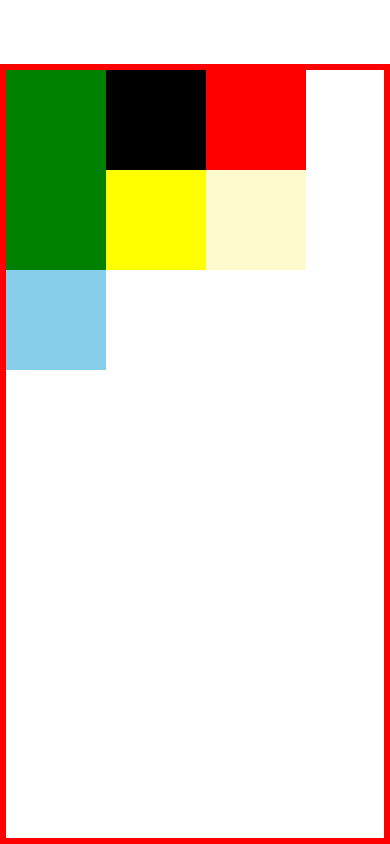
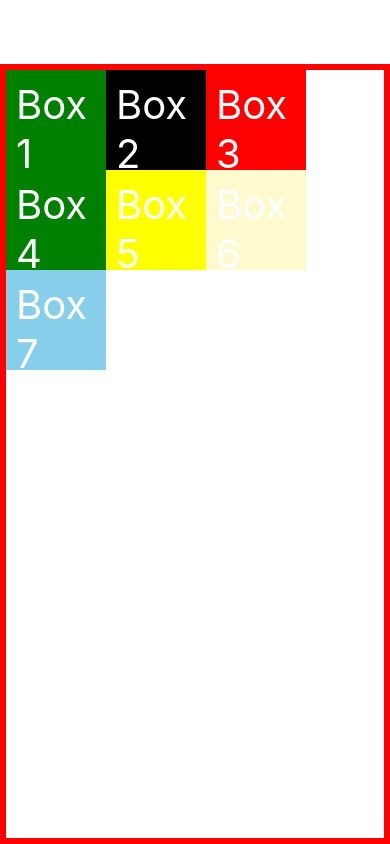
Before and after one commit to TimiMaliki/React-naive, a React Native app in the folder Tutorial/CoreComponents/: screen / in a window 390 px wide. Built offline with nearby package versions, Linux system fonts and the light colour scheme.

Commit message:
tutotial : flex-wrap

```diff
--- a/Tutorial/CoreComponents/App.js
+++ b/Tutorial/CoreComponents/App.js
@@ -22,13 +22,13 @@ const styles = StyleSheet.create({
 export default function App() {
   return (
     <View style={[styles.text, styles.container]}>
-      <Box style={{ backgroundColor: "green",}}>  Box 1 </Box>
-      <Box style={{ backgroundColor: "black",}}> Box 2</Box>
-      <Box style={{ backgroundColor: "red",}}> Box 3 </Box>
-      <Box style={{ backgroundColor: "green"}}> Box 4 </Box>
-      <Box style={{ backgroundColor: "yellow"}}> Box 5 </Box>
-      <Box style={{ backgroundColor: "lemonchiffon"}}> Box 6 </Box>
-      <Box style={{ backgroundColor: "skyblue"}}> Box 7 </Box>
+      <Box style={{ backgroundColor: "green" }} Children="Box 1" />
+      <Box style={{ backgroundColor: "black" }} Children="Box 2" />
+      <Box style={{ backgroundColor: "red" }} Children="Box 3" />
+      <Box style={{ backgroundColor: "green" }} Children="Box 4" />
+      <Box style={{ backgroundColor: "yellow" }} Children="Box 5" />
+      <Box style={{ backgroundColor: "lemonchiffon" }} Children="Box 6" />
+      <Box style={{ backgroundColor: "skyblue" }} Children="Box 7" />
     </View>
   );
 }
```
